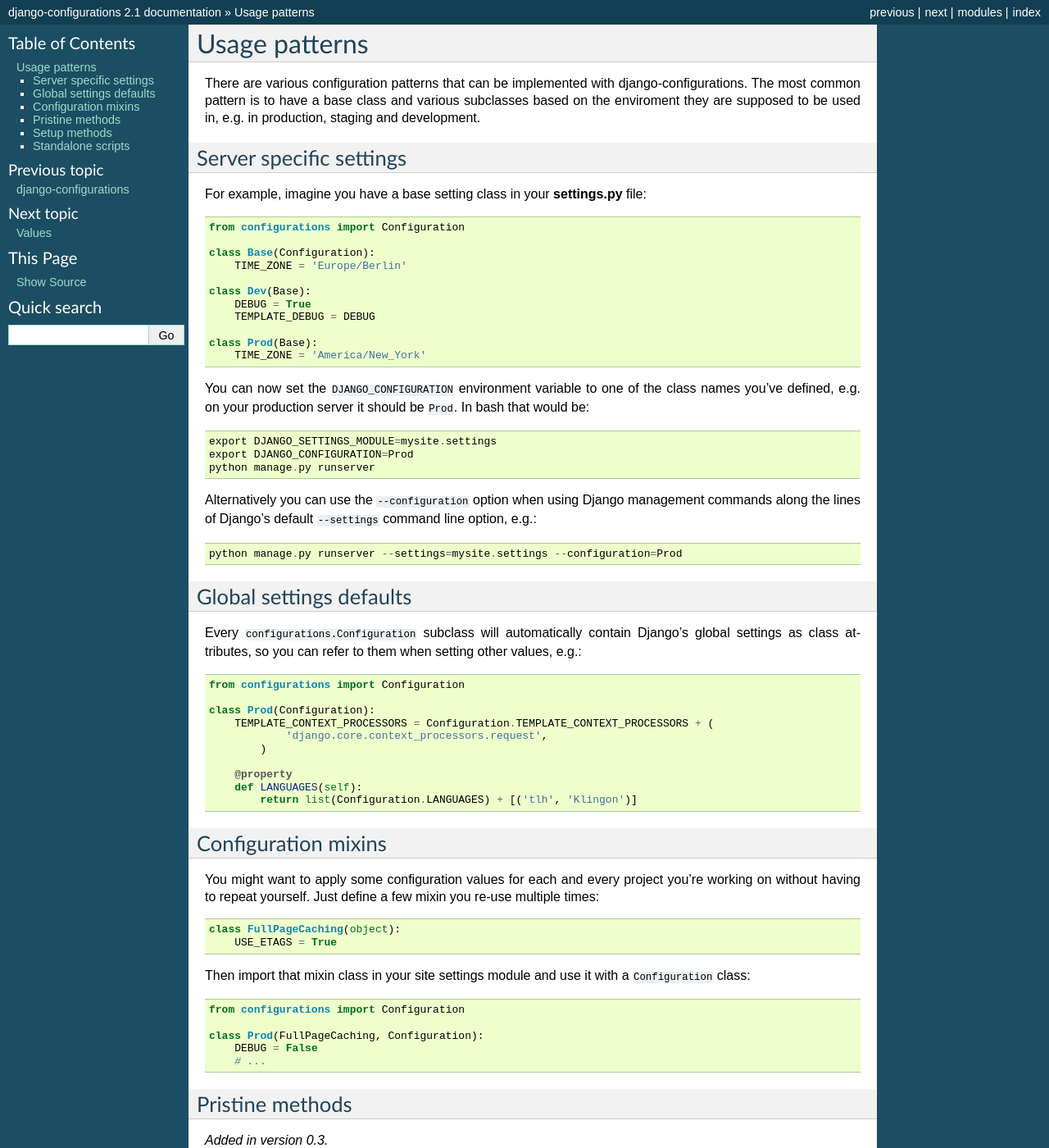
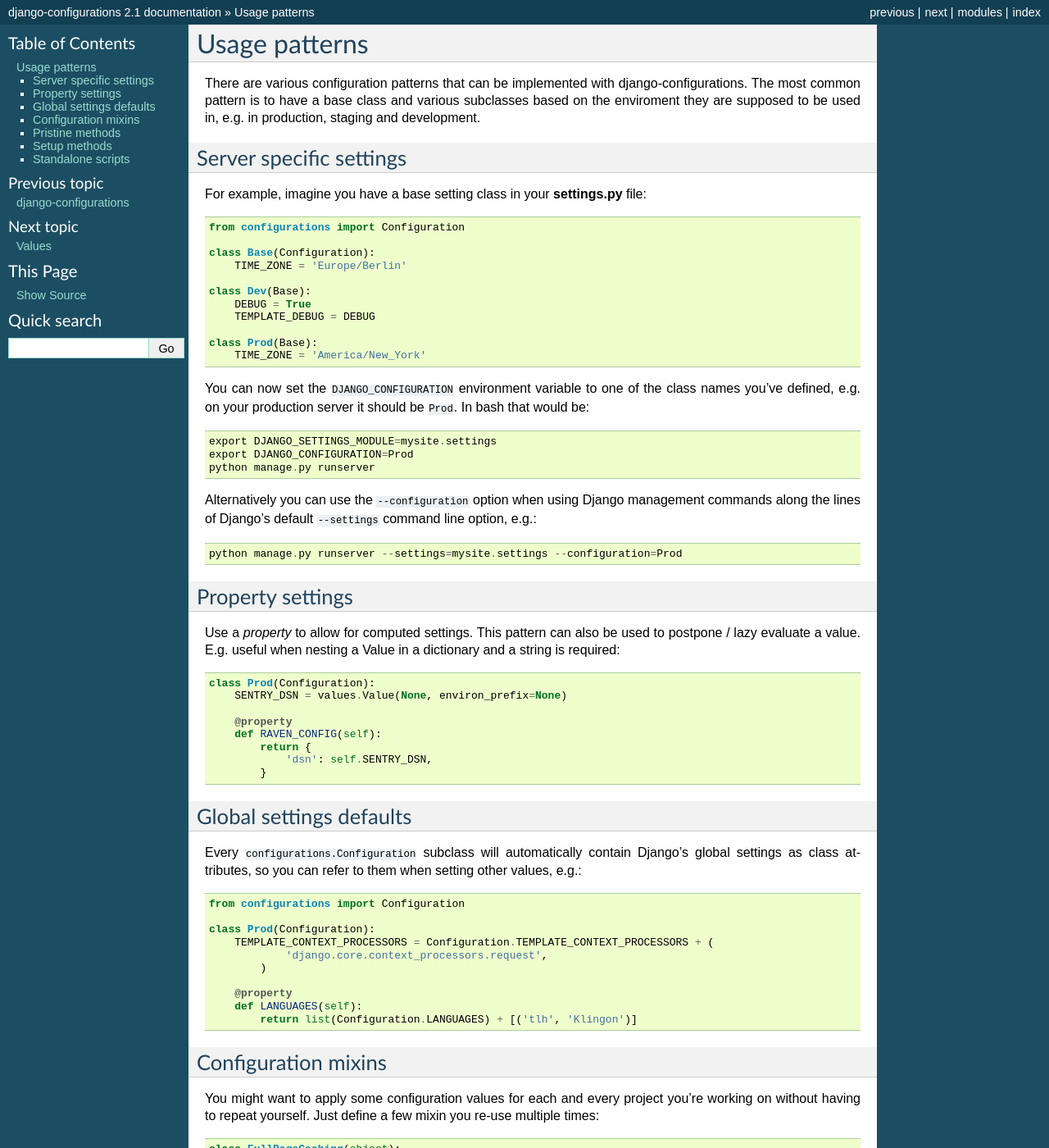
Before and after one commit to jazzband/django-configurations, a Sphinx documentation site: the page built from docs/patterns.rst, in a window 1280 px wide and 1400 px high. Shown: the whole window at 82% size. Built offline with Sphinx 7.4.7, drawn with Linux system fonts in a browser that asks for light colours.

```diff
--- a/docs/patterns.rst
+++ b/docs/patterns.rst
@@ -37,6 +37,22 @@ management commands along the lines of Django's default ``--settings``
 command line option, e.g.::
 
     python manage.py runserver --settings=mysite.settings --configuration=Prod
+
+Property settings
+-----------------
+
+Use a `property` to allow for computed settings. This pattern can also be used to postpone / lazy evaluate a value. E.g. useful when nesting a Value in a dictionary and a string is required::
+
+    class Prod(Configuration):
+        SENTRY_DSN = values.Value(None, environ_prefix=None)
+
+        @property
+        def RAVEN_CONFIG(self):
+            return {
+                'dsn': self.SENTRY_DSN,
+            }
+
+
 
 Global settings defaults
 ------------------------
```
